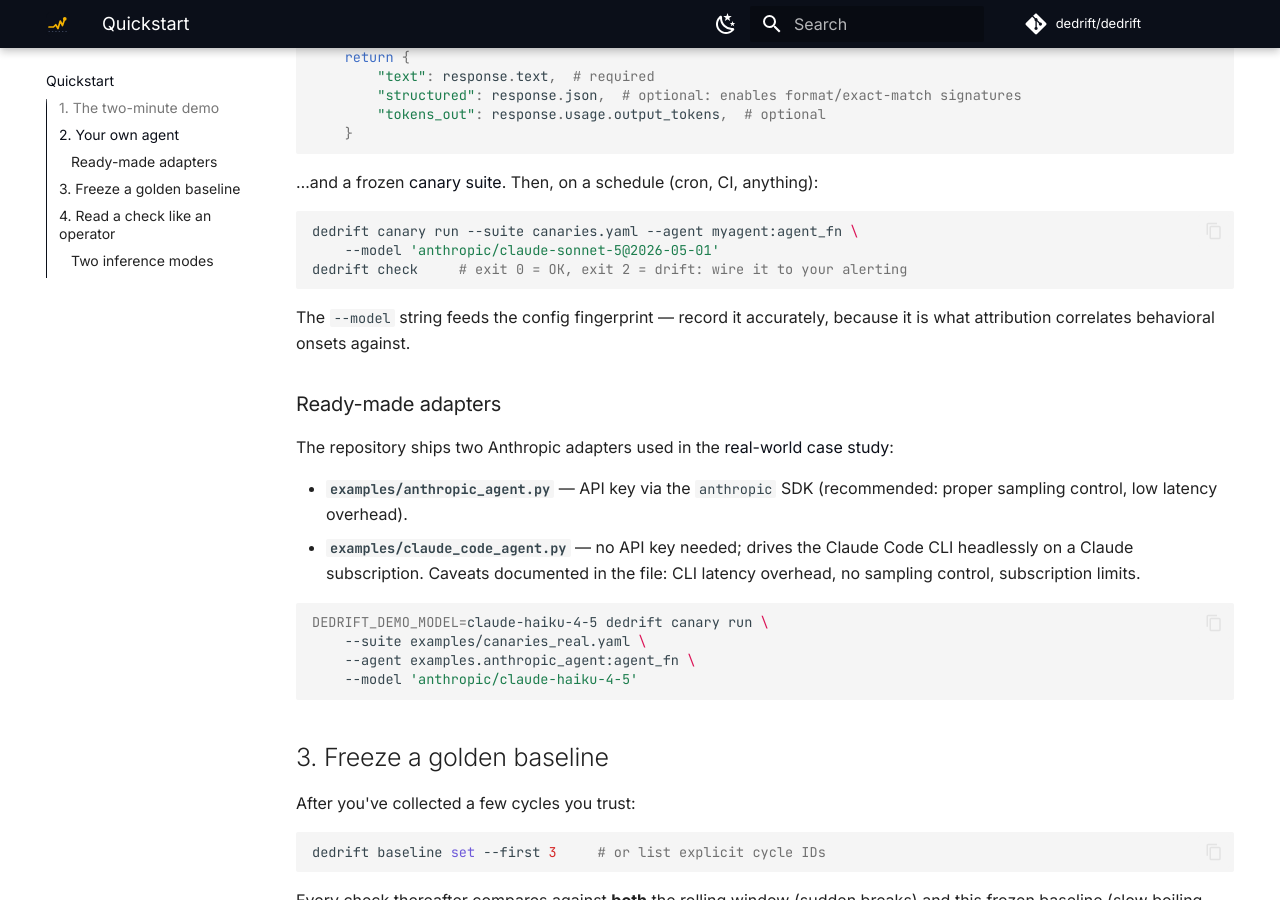
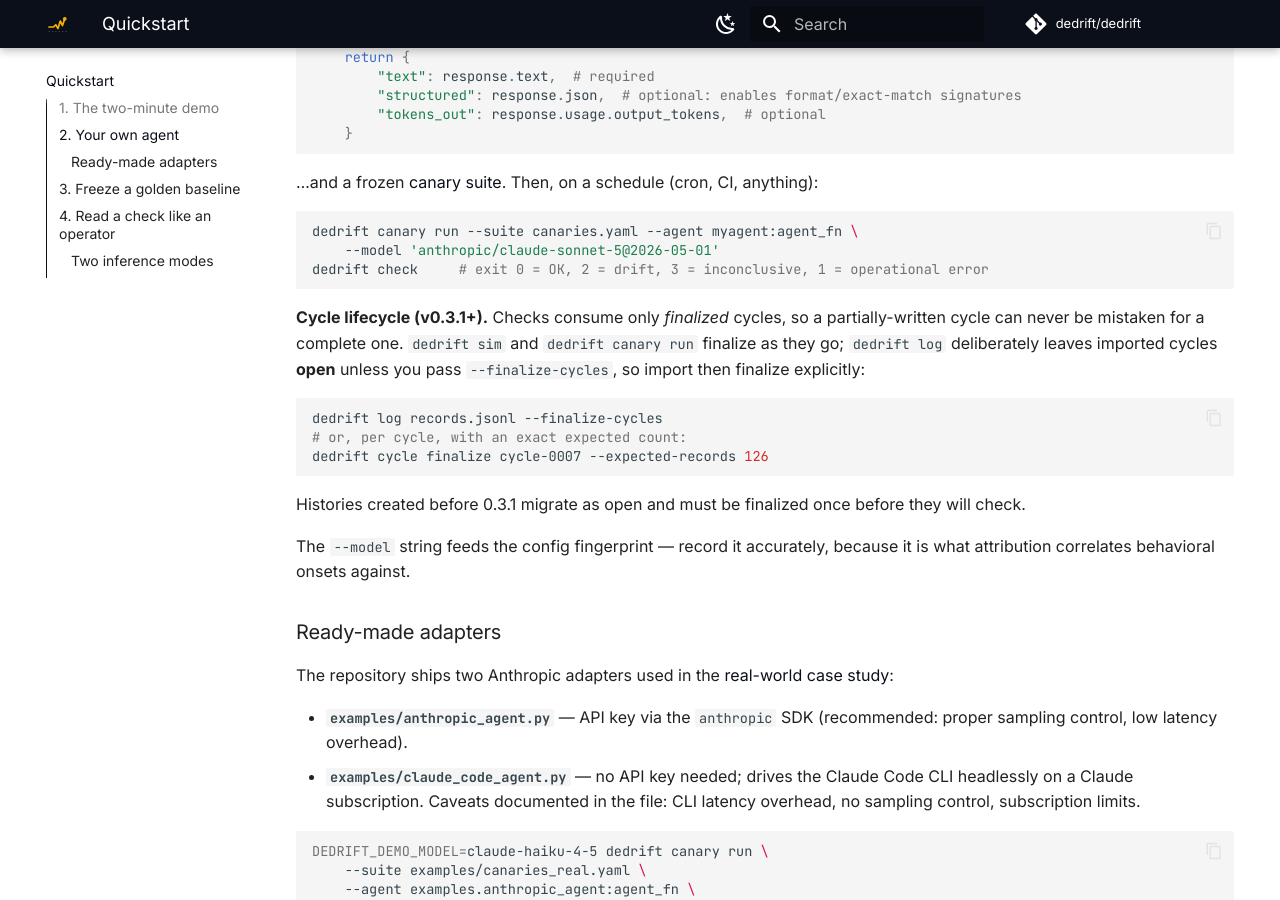
Before and after one commit to dedrift/dedrift, an MkDocs documentation site: the page built from docs/quickstart.md, in a window 1280 px wide and 900 px high, scrolled down 823 px. Built offline with MkDocs 1.6.1 and Material for MkDocs 9.7.7, drawn with Linux system fonts in a browser that asks for light colours; comment, search, counter and statistics services are not loaded.

Commit message:
docs: document the v0.3.1 cycle lifecycle in the quickstart
Checks now consume only finalized cycles, which is a breaking change for
existing histories, and the quickstart never said so. Added to the
'your own agent' path, where it actually applies:

- sim and canary run finalize as they go (the quickstart demo needs no
  extra step);
- log deliberately leaves imported cycles OPEN unless --finalize-cycles;
- pre-0.3.1 histories migrate as open and must be finalized once;
- documented the real exit codes (0 OK, 2 drift, 3 inconclusive, 1 error).

Verified against the CLI rather than the CHANGELOG: 'cycle finalize' takes
a cycle_id argument and has no --all flag, so the obvious phrasing would
have documented a command that does not exist.

````diff
--- a/docs/quickstart.md
+++ b/docs/quickstart.md
@@ -46,8 +46,23 @@
 ```bash
 dedrift canary run --suite canaries.yaml --agent myagent:agent_fn \
     --model 'anthropic/claude-sonnet-5@2026-05-01'
-dedrift check     # exit 0 = OK, exit 2 = drift: wire it to your alerting
+dedrift check     # exit 0 = OK, 2 = drift, 3 = inconclusive, 1 = operational error
 ```
+
+**Cycle lifecycle (v0.3.1+).** Checks consume only *finalized* cycles, so a
+partially-written cycle can never be mistaken for a complete one. `dedrift sim`
+and `dedrift canary run` finalize as they go; `dedrift log` deliberately leaves
+imported cycles **open** unless you pass `--finalize-cycles`, so import then
+finalize explicitly:
+
+```bash
+dedrift log records.jsonl --finalize-cycles
+# or, per cycle, with an exact expected count:
+dedrift cycle finalize cycle-0007 --expected-records 126
+```
+
+Histories created before 0.3.1 migrate as open and must be finalized once before
+they will check.
 
 The `--model` string feeds the config fingerprint — record it accurately,
 because it is what attribution correlates behavioral onsets against.
````
